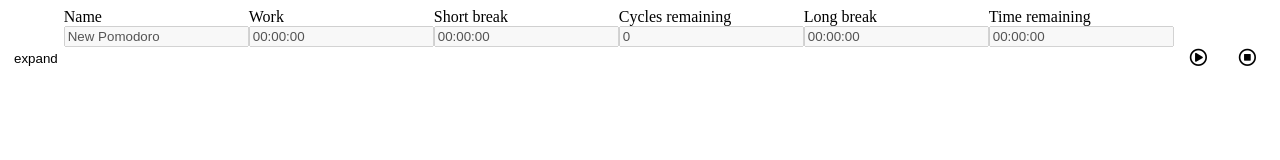
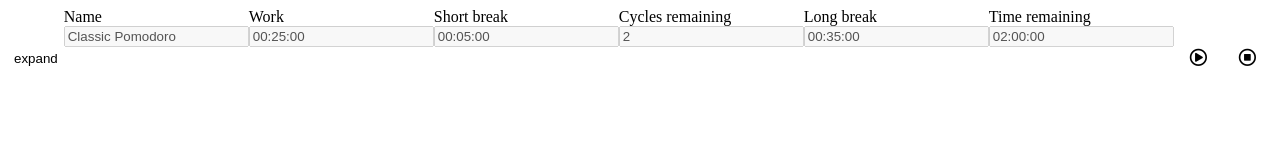
Before and after one commit to ericasu33/sprig, a React (Create React App) app: page / in a window 1280 px wide. Shown: the top 160 px of the page. Built offline with nearby package versions, Linux system fonts and the light colour scheme.

Commit message:
Add functionality to add timers

```diff
--- a/src/App.tsx
+++ b/src/App.tsx
@@ -1,11 +1,93 @@
+import { useState } from 'react';
 import './App.css';
 import './components/PomodoroTimer'
 import PomodoroTimer from './components/PomodoroTimer';
 
+interface Sound {
+  id: number;
+  file: string;
+};
+
+interface ITimer {
+    id: number,
+    name: string,
+    cycles: number,
+    work: number,
+    short_break: number,
+    long_break: number,
+    short_b_start_sound: number,
+    short_b_end_sound: number,
+    long_b_start_sound: number,
+    long_b_end_sound: number,
+}
+
+const timerData = [
+  {
+    id: 1,
+    name: "Classic Pomodoro",
+    cycles: 2,
+    work: 25 * 60,
+    short_break: 5 * 60,
+    long_break: 35 * 60,
+    short_b_start_sound: 0,
+    short_b_end_sound: 0,
+    long_b_start_sound: 0,
+    long_b_end_sound: 0,
+  },
+  {
+    id: 2,
+    name: "Classic Eye-Strain",
+    cycles: 3,
+    work: 2,
+    short_break: 2,
+    long_break: 2,
+    short_b_start_sound: 0,
+    short_b_end_sound: 0,
+    long_b_start_sound: 0,
+    long_b_end_sound: 0,
+  },
+  {
+    id: 3,
+    name: "Classic 50-7",
+    cycles: 3,
+    work: 50 * 60,
+    short_break: 7 * 60,
+    long_break: 0,
+    short_b_start_sound: 0,
+    short_b_end_sound: 0,
+    long_b_start_sound: 0,
+    long_b_end_sound: 0,
+  },
+
+];
+
+const sounds: Sound[] = [
+  {id: 1, file: "test1.mp3"},
+  {id: 2, file: "test2.mp3"},
+  {id: 3, file: "test3.mp3"},
+];
+
 function App() {
+  const [timerPresets, setTimerPresets] = useState(timerData);
+  const [soundFiles, setSoundFiles] = useState(sounds);
+
+  const handleAddTimer = (timer: ITimer) => {
+    timer.id = timerPresets.length + 1;
+    setTimerPresets((prev) => {
+      return [
+        ...prev,
+        timer,
+      ];
+    });
+  };
+
   return (
     <div>
-      <PomodoroTimer></PomodoroTimer>
+      <PomodoroTimer
+        timers={timerPresets}
+        addTimer={handleAddTimer}
+        sounds={soundFiles}
+      />
     </div>
   );
 }
--- a/src/components/PomodoroTimer.tsx
+++ b/src/components/PomodoroTimer.tsx
@@ -9,90 +9,20 @@ interface IObject {
   [key: string]: any;
 }
 
-interface Sound {
-  id: number;
-  file: string;
-};
-
-const timerData = [
-  {
-    id: 0,
-    name: "New Pomodoro",
-    cycles: 0,
-    work: 0,
-    short_break: 0,
-    long_break: 0,
-    short_b_start_sound: 0,
-    short_b_end_sound: 0,
-    long_b_start_sound: 0,
-    long_b_end_sound: 0,
-  },
-  {
-    id: 1,
-    name: "Classic Pomodoro",
-    cycles: 2,
-    work: 25 * 60,
-    short_break: 5 * 60,
-    long_break: 35 * 60,
-    short_b_start_sound: 0,
-    short_b_end_sound: 0,
-    long_b_start_sound: 0,
-    long_b_end_sound: 0,
-  },
-  {
-    id: 2,
-    name: "Classic Eye-Strain",
-    cycles: 3,
-    work: 2,
-    short_break: 2,
-    long_break: 2,
-    short_b_start_sound: 0,
-    short_b_end_sound: 0,
-    long_b_start_sound: 0,
-    long_b_end_sound: 0,
-  },
-  {
-    id: 3,
-    name: "Classic 50-7",
-    cycles: 3,
-    work: 50 * 60,
-    short_break: 7 * 60,
-    long_break: 0,
-    short_b_start_sound: 0,
-    short_b_end_sound: 0,
-    long_b_start_sound: 0,
-    long_b_end_sound: 0,
-  },
-
-];
-
-const sounds: Sound[] = [
-  {id: 1, file: "test1.mp3"},
-  {id: 2, file: "test2.mp3"},
-  {id: 3, file: "test3.mp3"},
-];
-
-const timers = [
-  { id: 1, name: "Classic Pomodoro"},
-  { id: 2, name: "Classic Eye-Strain"},
-  { id: 3, name: "Classic 50-7"},
-];
-
-
 const PomodoroTimer = (props: any) => {
   const [expand, setExpand] = useState(false);
-  const [curTimer, setCurTimer] = useState(timerData[0].name);
-  const [times, setTimes]: [any, any] = useState(timerData[0]);
-  const [activeTimer, setActiveTimer] = useState({
+  const [curTimer, setCurTimer] = useState(props.timers && props.timers[0].name);
+  const [timer, setTimer]: [any, any] = useState(props.timers && props.timers[0]);
+  const [clock, setClock] = useState({
     playing: false,
     stopped: true,
     current: "work",
-    clock: 0,
+    time: 0,
     partition: 0,
   });
 
   const togglePlay = () => {
-    setActiveTimer((prev) => {
+    setClock((prev) => {
       return {
         ...prev,
         playing: !prev.playing,
@@ -102,7 +32,7 @@ const PomodoroTimer = (props: any) => {
   };
 
   const handleStop = () => {
-    setActiveTimer((prev) => {
+    setClock((prev) => {
       return {
         ...prev,
         playing: false,
@@ -111,9 +41,9 @@ const PomodoroTimer = (props: any) => {
     });
   };
 
-  const calcCycle = ({clock, work, short_break, long_break}: IObject) => {
+  const calcCycle = ({time, work, short_break, long_break}: IObject) => {
     if (!work && ! short_break) return 0;
-    const result = Math.ceil((clock - long_break - work) / (work + short_break));
+    const result = Math.ceil((time - long_break - work) / (work + short_break));
     return result < 0 ? 0 : result;
   };
 
@@ -122,51 +52,51 @@ const PomodoroTimer = (props: any) => {
   };
 
   useEffect(() => {
-    let timer: NodeJS.Timeout;
-    if (activeTimer.playing) {
-      const {cycles, work, short_break, long_break} = times;
-      timer = setInterval(() => {
-        setActiveTimer((prev: any) => {
-          let { partition, current, clock } = prev;
+    let interval: NodeJS.Timeout;
+    if (clock.playing) {
+      const {cycles, work, short_break, long_break} = timer;
+      interval = setInterval(() => {
+        setClock((prev: any) => {
+          let { partition, current, time } = prev;
           if (partition === 0) {
-            if(calcCycle({clock, work, short_break, long_break}) === 0) {
+            if(calcCycle({time, work, short_break, long_break}) === 0) {
               current = current === "work" ? "long_break" : "work";
             } else {
               current = current === "work" ? "short_break" : "work";
             }
-            partition = times[current];
+            partition = timer[current];
           }
-          if (clock === 0) {
+          if (time === 0) {
             return {
               ...prev,
               playing: false,
               current: "",
-              clock: calcTotalTime({cycles, work, short_break, long_break}),
+              time: calcTotalTime({cycles, work, short_break, long_break}),
             };
           }
           return {
             ...prev,
             current,
             partition: !partition ? partition : partition - 1,
-            clock: clock - 1,
+            time: time - 1,
           }
         });
       }, 1000);
-    } else if (activeTimer.stopped) {
-      setActiveTimer(prev => ({
+    } else if (clock.stopped) {
+      setClock(prev => ({
         ...prev,
-        clock: calcTotalTime(times),
-        partition: times.work,
+        time: calcTotalTime(timer),
+        partition: timer.work,
         current: "work",
       }));
     }
-    return () => (clearInterval(timer));
-  }, [activeTimer.stopped, activeTimer.playing, times]);
+    return () => (clearInterval(interval));
+  }, [clock.stopped, clock.playing, timer]);
 
   useEffect(() => {
-    let new_timer = timerData.find((data) => curTimer.toLowerCase() === data.name.toLowerCase());
+    let new_timer = props.timers.find((data: any) => curTimer.toLowerCase() === data.name.toLowerCase());
     if (!new_timer) {
-      setTimes((prev: any) => {
+      setTimer((prev: any) => {
         return {
           ...prev,
           id: -1,
@@ -174,76 +104,83 @@ const PomodoroTimer = (props: any) => {
         }
       });
     } else {
-      setTimes(new_timer);
+      setTimer(new_timer);
     }
-    setActiveTimer((prev) => {
+    setClock((prev) => {
       return {
         ...prev,
         playing: false,
         stopped: true,
       };
     });
-  }, [curTimer]);
+  }, [curTimer, props.timers]);
+
+  const handleViewChange = () => {
+    if (timer.id < 0) {
+      props.addTimer(timer);
+    }
+    setExpand((prev: boolean) => (!prev));
+  };
 
   return (
     <div className="pomodoro-display">
       <Button
-        onClick={(e: any) => setExpand((prev: boolean) => (!prev))}
+        onClick={() => handleViewChange()}
       >
         { (expand && "shrink") || "expand" }
       </Button>
       { (expand && (
         <PomodoroForm
-          disabled={activeTimer.playing}
-          pomo_timer={times}
-          setPomoTimer={setTimes}
+          disabled={clock.playing}
+          pomo_timer={timer}
+          setPomoTimer={setTimer}
           timer={curTimer}
           changeTimer={setCurTimer}
-          sounds={sounds}
-          timers={timers}
+          sounds={props.sounds}
+          timers={props.timers}
         />
       )) || (
         <>
           <div>
             <label>Name</label>
-            <input type="text" disabled={true} value={times.name} />
+            <input type="text" disabled={true} value={timer.name} />
           </div>
           <div>
             <label>Work</label>
             <StepInputTimer disabled
-              value={activeTimer.current === "work" ? activeTimer.partition : times.work}
+              value={clock.current === "work" ? clock.partition : timer.work}
             />
           </div>
           <div>
             <label>Short break</label>
             <StepInputTimer disabled
-              value={activeTimer.current === "short_break" ? activeTimer.partition : times.short_break}
+              value={clock.current === "short_break" ? clock.partition : timer.short_break}
             />
           </div>
           <div>
             <label>Cycles remaining</label>
             <StepInputInt disabled
-              value={calcCycle({...times, clock: activeTimer.clock})}
+              value={calcCycle({...timer, time: clock.time})}
             />
           </div>
           <div>
             <label>Long break</label>
             <StepInputTimer disabled
-              value={activeTimer.current === "long_break" ? activeTimer.partition : times.long_break}
+              value={clock.current === "long_break" ? clock.partition : timer.long_break}
             />
           </div>
           <div>
             <label>Time remaining</label>
             <StepInputTimer disabled
-              value={activeTimer.clock}
+              value={clock.time}
             />
           </div>
           <Button
-            play={activeTimer.playing}
-            pause={!activeTimer.playing}
+            play={clock.playing}
+            pause={!clock.playing}
             onClick={() => togglePlay()}
           >
-            { (activeTimer.playing &&
+            { (clock.playing &&
               <i className="far fa-pause-circle fa-lg"></i>) ||
               <i className="far fa-play-circle fa-lg"></i>
             }
```
